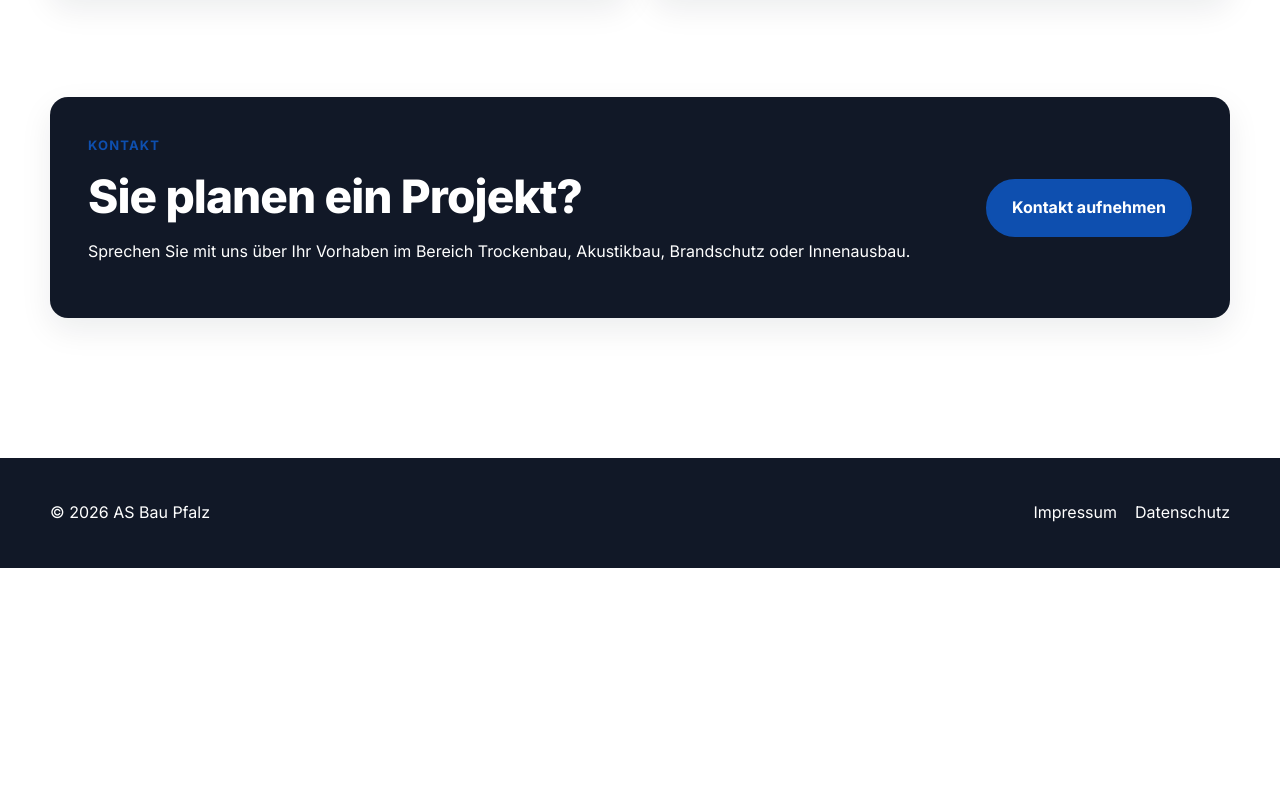
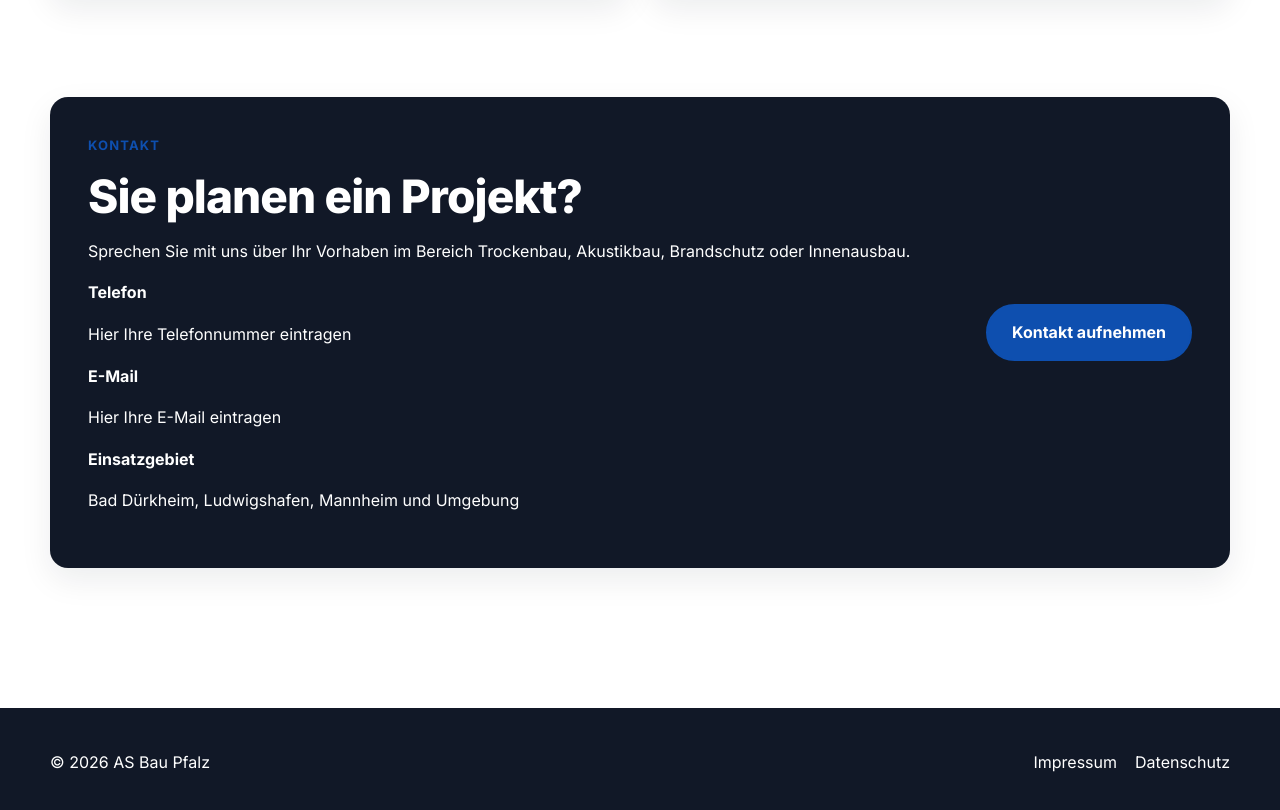
Before and after one commit to ruffy7752/Website, a plain HTML site: page index.html in a window 1280 px wide. Shown: the part 3266-4076 px from the top of the page. Before the commit the page ends 3834 px from the top, so only its background shows below. Drawn offline with Linux system fonts and the light colour scheme.

Commit message:
Update index.html

```diff
--- a/index.html
+++ b/index.html
@@ -191,17 +191,38 @@
     </section>
 
     <section class="section cta-section">
-      <div class="container cta-box">
-        <div>
-          <p class="eyebrow">Kontakt</p>
-          <h2>Sie planen ein Projekt?</h2>
-          <p>
-            Sprechen Sie mit uns über Ihr Vorhaben im Bereich Trockenbau, Akustikbau, Brandschutz oder Innenausbau.
-          </p>
+  <div class="container cta-box contact-cta-box">
+    <div class="contact-cta-content">
+      <p class="eyebrow">KONTAKT</p>
+      <h2>Sie planen ein Projekt?</h2>
+      <p>
+        Sprechen Sie mit uns über Ihr Vorhaben im Bereich Trockenbau, Akustikbau,
+        Brandschutz oder Innenausbau.
+      </p>
+
+      <div class="contact-cta-details">
+        <div class="contact-cta-item">
+          <strong>Telefon</strong>
+          <p>Hier Ihre Telefonnummer eintragen</p>
         </div>
-        <a class="button" href="kontakt.html">Kontakt aufnehmen</a>
+
+        <div class="contact-cta-item">
+          <strong>E-Mail</strong>
+          <p>Hier Ihre E-Mail eintragen</p>
+        </div>
+
+        <div class="contact-cta-item">
+          <strong>Einsatzgebiet</strong>
+          <p>Bad Dürkheim, Ludwigshafen, Mannheim und Umgebung</p>
+        </div>
       </div>
-    </section>
+    </div>
+
+    <div class="contact-cta-action">
+      <a class="button" href="kontakt.html">Kontakt aufnehmen</a>
+    </div>
+  </div>
+</section>
   </main>
 
   <footer class="site-footer">
```
